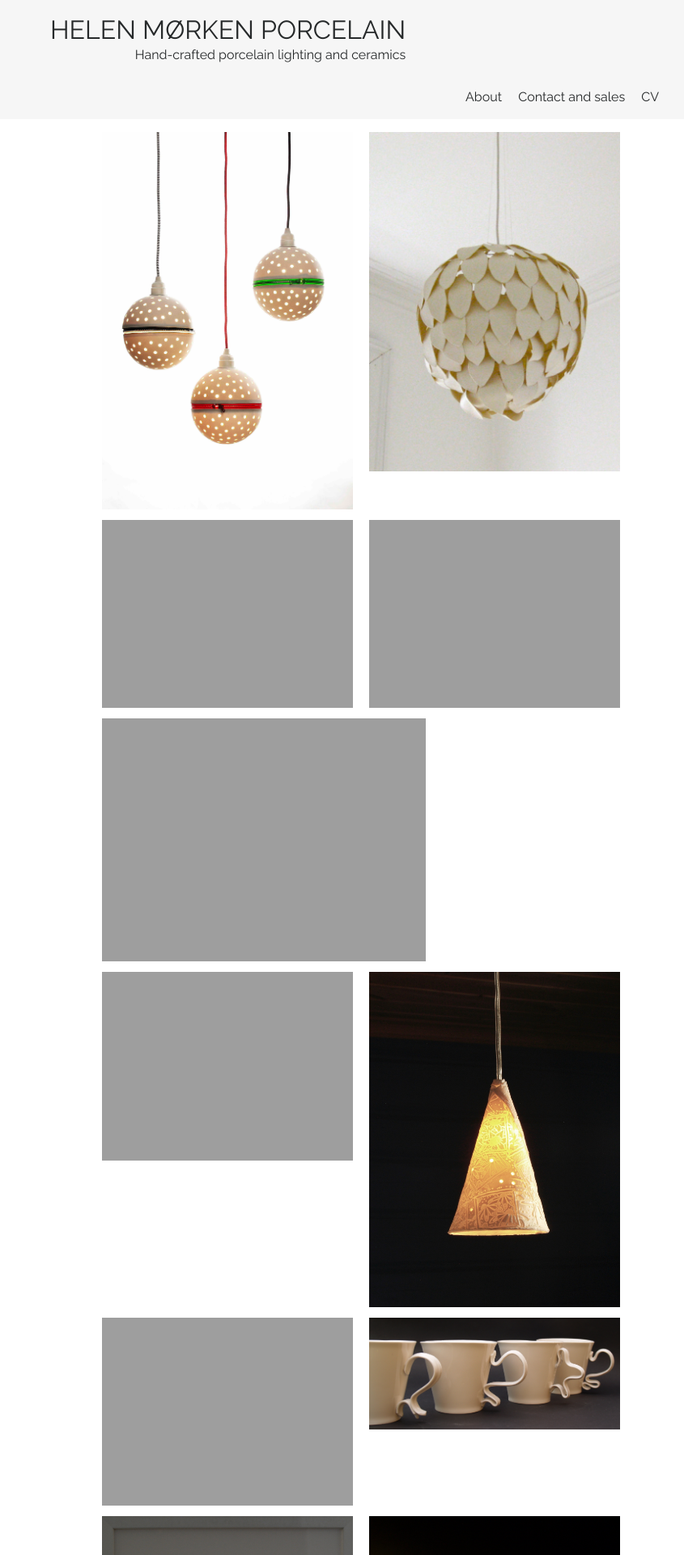
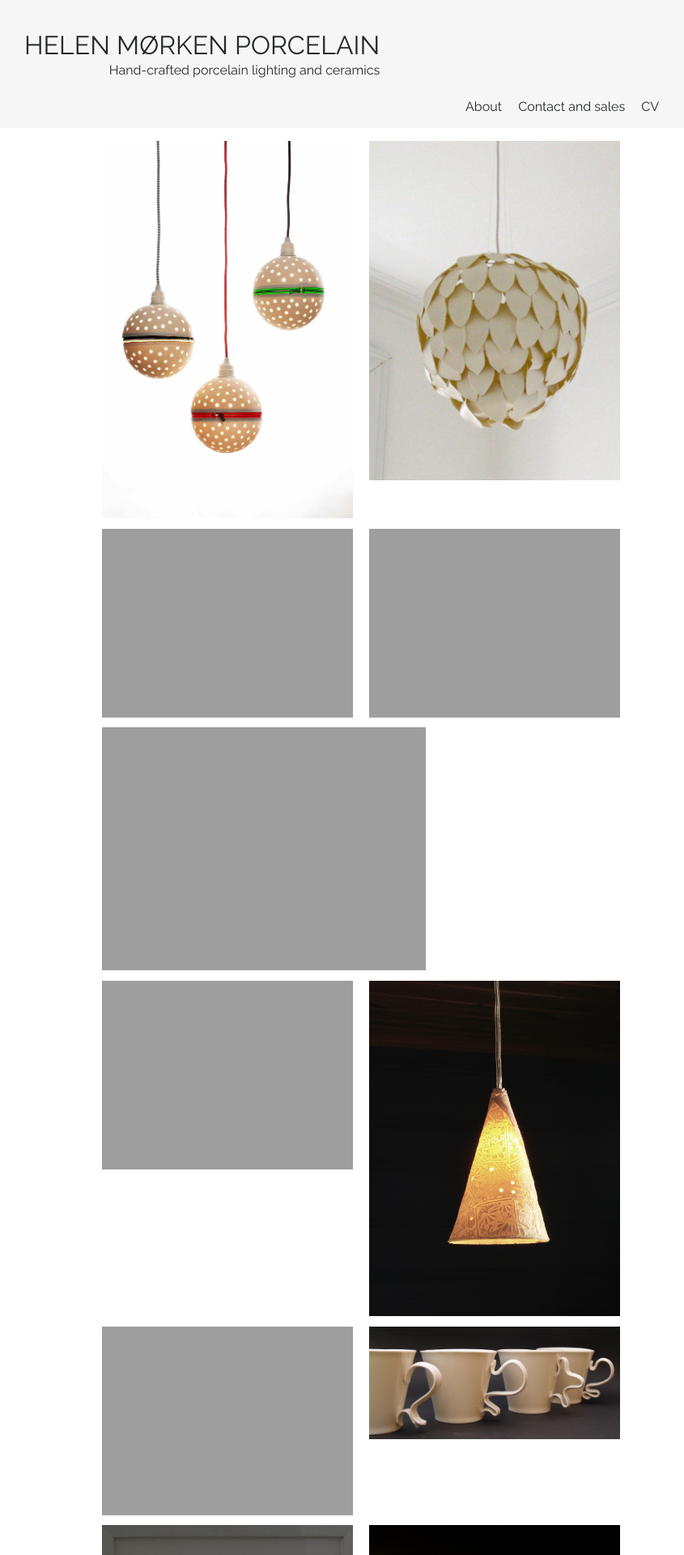
Before and after one commit to rebekkjm/helenmorkenno, a Jekyll site: the page built from index.html, in a window 1280 px wide. Shown: the top 1920 px of the page at 81% size, without its empty margins (194-1039 px from the left). Built offline with Jekyll 4.4.1, drawn with Linux system fonts in a browser that asks for light colours.

Commit message:
Litt styling da

```diff
--- a/css/main.css
+++ b/css/main.css
@@ -58,6 +58,7 @@ h3 {
 }
 .header {
     background: #F6F6F6;
+    padding-top: 1.2em;
 }
 
 .header-top {
@@ -75,7 +76,8 @@ h3 {
 }
 
 .header-links {
-    margin-top: 2em;
+    margin-top: 1.5em;
+    margin-right: 2em;
     text-align: right;
 }
 
@@ -94,7 +96,7 @@ h3 {
 }
 
 .header .content {
-    max-width: 48em;
+    max-width: 52em;
 }
 
 .main .content {
@@ -129,7 +131,7 @@ h3 {
 .frontpage-product-title {
     background: #14140E;
     color: #FFFFFF;
-    font-size: 2em;
+    font-size: 1.8em;
     left: 0;
     opacity: 0;
     position: absolute;
```
